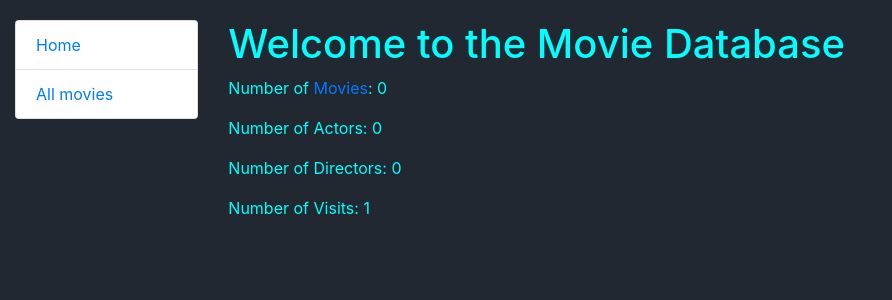
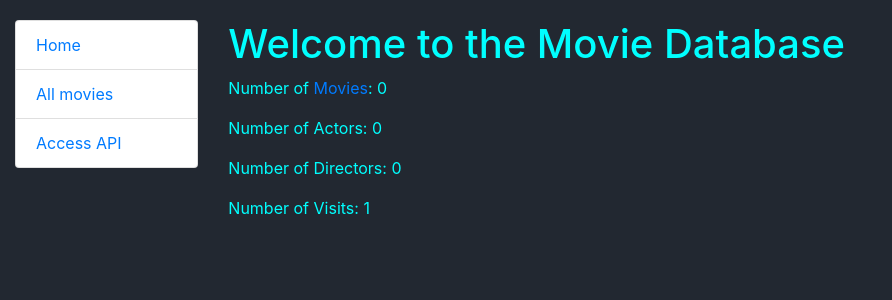
Before and after one commit to nsdNite/movie_management_site, a Django app: page / in a window 1280 px wide. Shown: the top 300 px of the page, without its empty margins (0-892 px from the left). Run offline with Django 5.2, Linux system fonts and the light colour scheme; data that the repository does not hold is empty.

Commit message:
Add API access placeholder

```diff
--- a/templates/includes/sidebar.html
+++ b/templates/includes/sidebar.html
@@ -1,4 +1,5 @@
 <ul class="sidebar-nav list-group">
   <li class="list-group-item"><a href="{% url 'index' %}">Home</a></li>
   <li class="list-group-item"><a href="{% url 'movie-list' %}">All movies</a></li>
+  <li class="list-group-item"><a href="">Access API</a></li>
 </ul>
```
